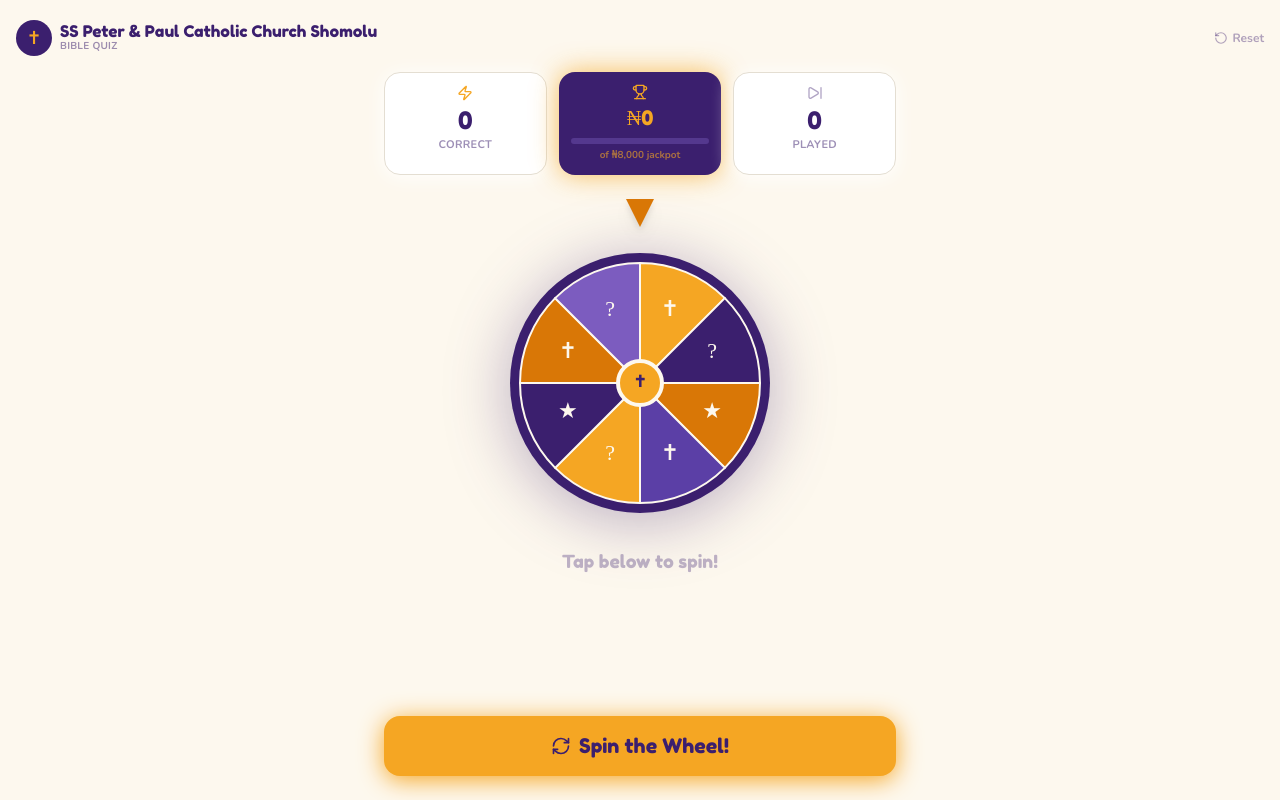
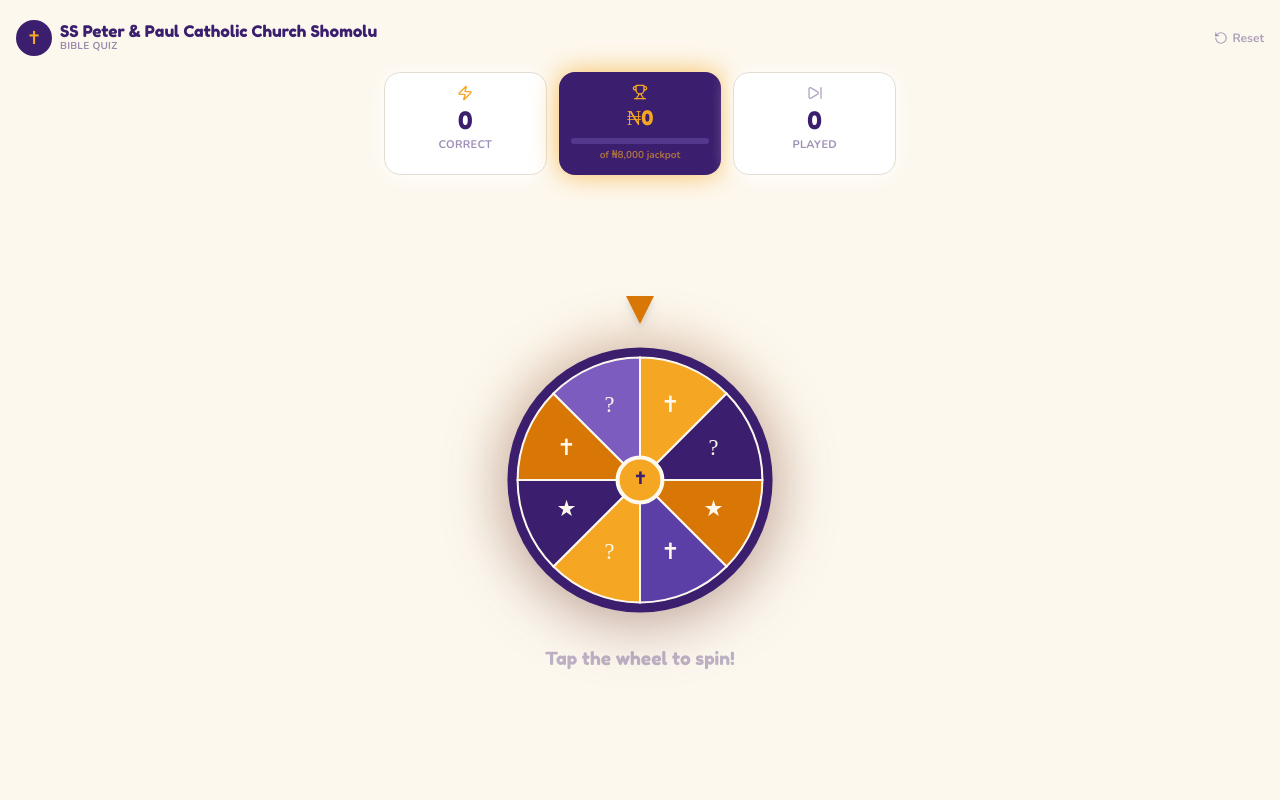
Before and after one commit to osita-dev/SSPPBIBLEQUIZ, a React (Vite) app: page / in a window 1280 px wide. Both pictures are taken after a click on the button "Start Playing!". Built offline with nearby package versions, Linux system fonts and the light colour scheme; the HTML template or start-up script is replaced by a standard one.

Commit message:
first commit

```diff
--- a/src/components/SpinWheel.tsx
+++ b/src/components/SpinWheel.tsx
@@ -11,8 +11,12 @@ const COLORS = [
 const LABELS = ["✝", "?", "★", "✝", "?", "★", "✝", "?"];
 
 export default function SpinWheel() {
-  const { phase, spinDegrees } = useQuizStore();
+  const { phase, spinDegrees, triggerSpin } = useQuizStore();
   const controls = useAnimation();
+
+  const isIdle = phase === "idle";
+  const isSpinning = phase === "spinning";
+  const canTap = isIdle; // only tappable while waiting, not mid-spin
 
   useEffect(() => {
     if (phase === "spinning") {
@@ -26,6 +30,10 @@ export default function SpinWheel() {
       });
     }
   }, [phase, spinDegrees, controls]);
+
+  const handleTap = () => {
+    if (canTap) triggerSpin();
+  };
 
   const r = 120;
   const cx = 140;
@@ -49,8 +57,22 @@ export default function SpinWheel() {
       {/* Pointer */}
       <div className="w-0 h-0 border-l-[14px] border-r-[14px] border-t-[28px] border-l-transparent border-r-transparent border-t-gold-deep drop-shadow-lg z-10" />
 
-      {/* Wheel */}
-      <div className="relative">
+      {/* Wheel — tappable when idle */}
+      <motion.div
+        className="relative"
+        onClick={handleTap}
+        role="button"
+        tabIndex={canTap ? 0 : -1}
+        aria-label="Tap to spin the wheel"
+        aria-disabled={!canTap}
+        onKeyDown={(e) => {
+          if (canTap && (e.key === "Enter" || e.key === " ")) handleTap();
+        }}
+        style={{ cursor: canTap ? "pointer" : "default" }}
+        whileTap={canTap ? { scale: 0.94 } : {}}
+        animate={canTap ? { scale: [1, 1.04, 1] } : { scale: 1 }}
+        transition={canTap ? { duration: 1.6, repeat: Infinity, ease: "easeInOut" } : {}}
+      >
         <motion.svg
           width={280}
           height={280}
@@ -92,10 +114,15 @@ export default function SpinWheel() {
         </motion.svg>
 
         {/* Glow ring when spinning */}
-        {phase === "spinning" && (
+        {isSpinning && (
           <div className="absolute inset-0 rounded-full pointer-events-none animate-ping opacity-20 bg-gold" />
         )}
-      </div>
+
+        {/* Soft tap-hint glow when idle */}
+        {canTap && (
+          <div className="absolute inset-0 rounded-full pointer-events-none opacity-25 bg-gold blur-xl -z-10" />
+        )}
+      </motion.div>
     </div>
   );
 }
--- a/src/pages/QuizPage.tsx
+++ b/src/pages/QuizPage.tsx
@@ -5,17 +5,15 @@ import SpinWheel from "../components/SpinWheel";
 import QuestionCard from "../components/QuestionCard";
 import ScoreBoard from "../components/ScoreBoard";
 import FeedbackOverlay from "../components/FeedbackOverlay";
-import { RotateCcw, RefreshCw } from "lucide-react";
+import { RotateCcw } from "lucide-react";
 
 export default function QuizPage() {
-  const { phase, triggerSpin, resetGame } = useQuizStore();
+  const { phase, resetGame } = useQuizStore();
   useSpinLogic();
 
-  const isIdle = phase === "idle";
   const isSpinning = phase === "spinning";
-  const showWheel = isIdle || isSpinning;
+  const showWheel = phase === "idle" || isSpinning;
   const showQuestion = phase === "question" || phase === "feedback";
-  const showSpinButton = isIdle || isSpinning; // hidden during question/feedback
 
   return (
     <div className="min-h-screen bg-cream flex flex-col relative overflow-hidden">
@@ -45,9 +43,9 @@ export default function QuizPage() {
       </div>
 
       {/* Main content area */}
-      <div className="flex-1 flex flex-col items-center justify-start px-4 pb-8">
+      <div className="flex-1 flex flex-col items-center justify-center px-4 pb-8">
         <AnimatePresence mode="wait">
-          {/* WHEEL — shown when idle (waiting for tap) or actively spinning */}
+          {/* WHEEL — tap directly on it to spin (idle) or watch it spin */}
           {showWheel && (
             <motion.div
               key="wheel"
@@ -59,7 +57,7 @@ export default function QuizPage() {
             >
               <SpinWheel />
               <p className="font-fredoka text-royal/60 text-lg animate-pulse">
-                {isSpinning ? "Spinning..." : "Tap below to spin!"}
+                {isSpinning ? "Spinning..." : "Tap the wheel to spin!"}
               </p>
             </motion.div>
           )}
@@ -79,26 +77,6 @@ export default function QuizPage() {
         </AnimatePresence>
       </div>
 
-      {/* Bottom spin trigger — only when idle (not while spinning, answering, or in feedback) */}
-      {showSpinButton && (
-        <div className="px-4 pb-6">
-          <motion.button
-            onClick={triggerSpin}
-            disabled={isSpinning}
-            className={`w-full max-w-lg mx-auto flex items-center justify-center gap-2 rounded-2xl py-4 font-fredoka text-xl shadow-gold transition-all
-              ${isSpinning ? "bg-royal/10 text-royal/30 cursor-not-allowed" : "bg-gold hover:bg-gold-deep text-royal ripple-btn relative"}
-            `}
-            whileTap={!isSpinning ? { scale: 0.96 } : {}}
-            style={{ display: "block", marginLeft: "auto", marginRight: "auto" }}
-          >
-            <span className="flex items-center justify-center gap-2">
-              <RefreshCw className={`w-5 h-5 ${isSpinning ? "animate-spin" : ""}`} />
-              {isSpinning ? "Spinning..." : "Spin the Wheel!"}
-            </span>
-          </motion.button>
-        </div>
-      )}
-
       <FeedbackOverlay />
     </div>
   );
```
